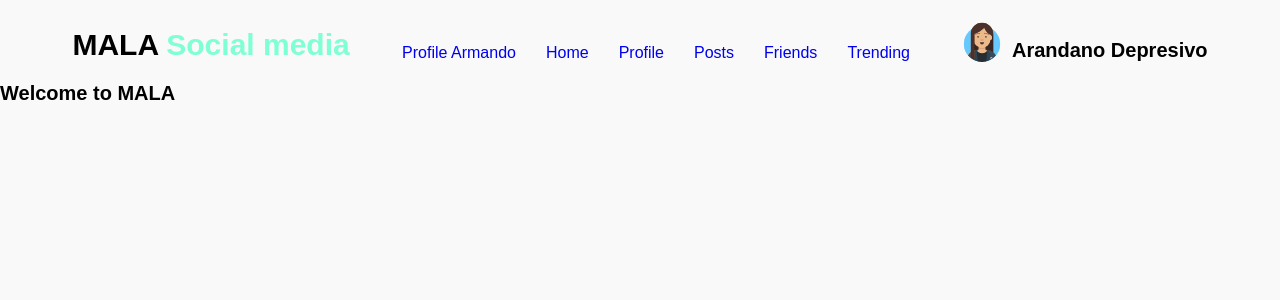
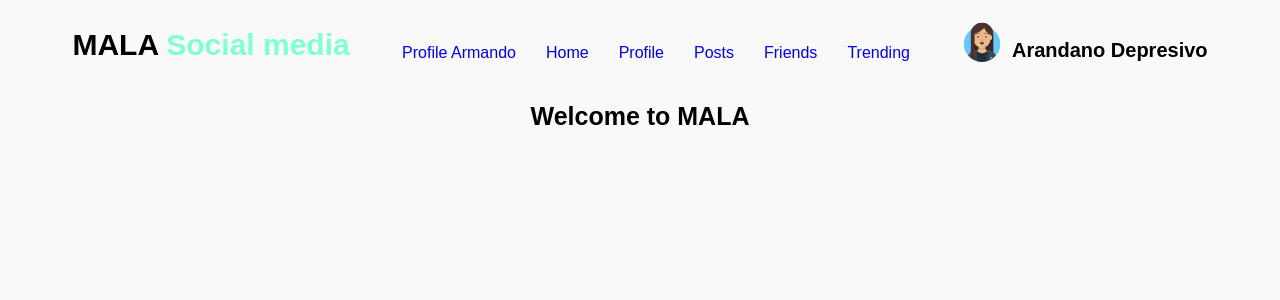
Before and after one commit to ArmandoAlmanza/mala-social-media, a React (Vite) app: page / in a window 1280 px wide. Shown: the top 300 px of the page. Built offline with nearby package versions, Linux system fonts and the light colour scheme.

Commit message:
start user entity

```diff
--- a/src/App.css
+++ b/src/App.css
@@ -23,6 +23,13 @@ html {
 a {
     text-decoration: none;
 }
+/* Utils */
+.title{
+  font-size: 2.5rem;
+  margin: 2rem 0;
+  text-align: center;
+}
+
 
 /* Header */
 .site__header {
--- a/src/pages/LandingPage.jsx
+++ b/src/pages/LandingPage.jsx
@@ -9,7 +9,7 @@ const LandingPage = () => {
     return (
         <div>
             <Header />
-            <h1>Welcome to MALA</h1>
+            <h1 className="title">Welcome to MALA</h1>
         </div>
     );
 };
```
Also changed, not shown: 1 other file (tests, documents, lock files or other folders).
